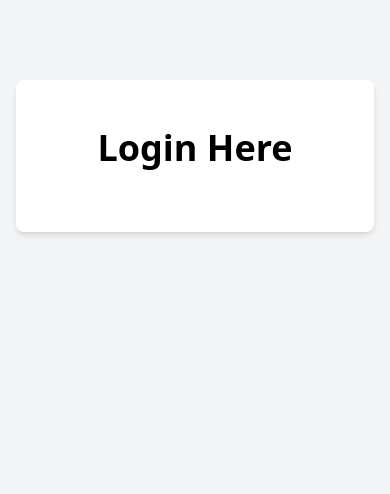
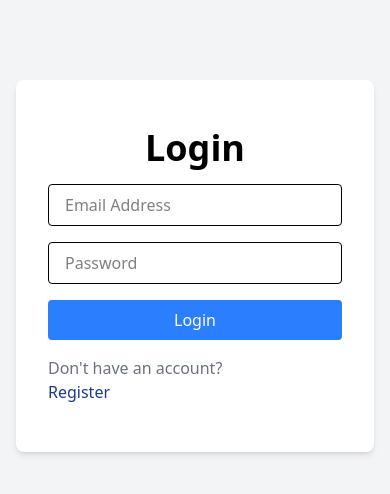
Before and after one commit to Chriswilliams231/Workspace, a Laravel app: page /login in a window 390 px wide. Shown: the part 68-562 px from the top of the page. Run offline with Laravel 12, Linux system fonts and the light colour scheme; style sheets or scripts are compiled from the project's sources; parts of the project's set-up code (start-up, migrations or seed data) failed here and were passed over; some libraries are stand-ins or nearby versions.

Commit message:
updating login controller and view

```diff
--- a/app/Http/Controllers/LoginController.php
+++ b/app/Http/Controllers/LoginController.php
@@ -5,6 +5,7 @@ namespace App\Http\Controllers;
 use Illuminate\Http\Request;
 use Illuminate\View\View;
 use Illuminate\HTTP\RedirectResponse;
+use Illuminate\Support\Facades\Auth;
 
 class LoginController extends Controller
 {
@@ -12,4 +13,26 @@ class LoginController extends Controller
     public function login(): View {
         return view('auth.login');
     }
+
+     // @desc This will authenticate the user
+    // @route POST /register
+    public function authenticate(Request $request): RedirectResponse
+    {
+        $credentials = $request->validate([
+            'email' => 'required|string|email|max:100',
+            'password' => 'required|string',
+        ]);
+
+        if(Auth::attempt($credentials)){
+            // Regenerating the session to prevent attacks
+            $request->session()->regenerate();
+
+            return redirect()->intended(route('home'))->with('success', 'You are now logged in!');
+        }
+
+        return back()->withErrors([
+            "email" => "The information provided do not match our records."
+        ])->onlyInput('email');
+
+    }
 }
--- a/resources/views/auth/login.blade.php
+++ b/resources/views/auth/login.blade.php
@@ -1,5 +1,18 @@
 <x-layout>
-    <div class="bg-white rounded-lg shadow-md w-full md:mx-width-xl mx-auto mt-12 p-8 py-12">
-        <h2 class="text-4xl text-center font-bold mb-4">Login Here</h2>
+    <div class="bg-white rounded-lg shadow-md w-full md:max-w-xl mx-auto mt-12 p-8 py-12">
+        <h2 class="text-4xl text-center font-bold mb-4">Login</h2>
+        <form method="POST" action="{{ route('login.authenticate') }}">
+            @csrf
+            <x-inputs.text id="email" name="email" type="email" placeholder="Email Address" />
+            <x-inputs.text id="password" name="password" type="password" placeholder="Password" />
+
+            <button type="submit"
+                class="w-full bg-blue-500 hover:bg-blue-600 text-white px-4 py-2 rounded focus:outline-none">
+                Login
+            </button>
+
+            <p class="mt-4 text-gray-500">Don't have an account?</p>
+            <a href="{{ route('register') }}" class="text-blue-900">Register</a>
+        </form>
     </div>
 </x-layout>
```
